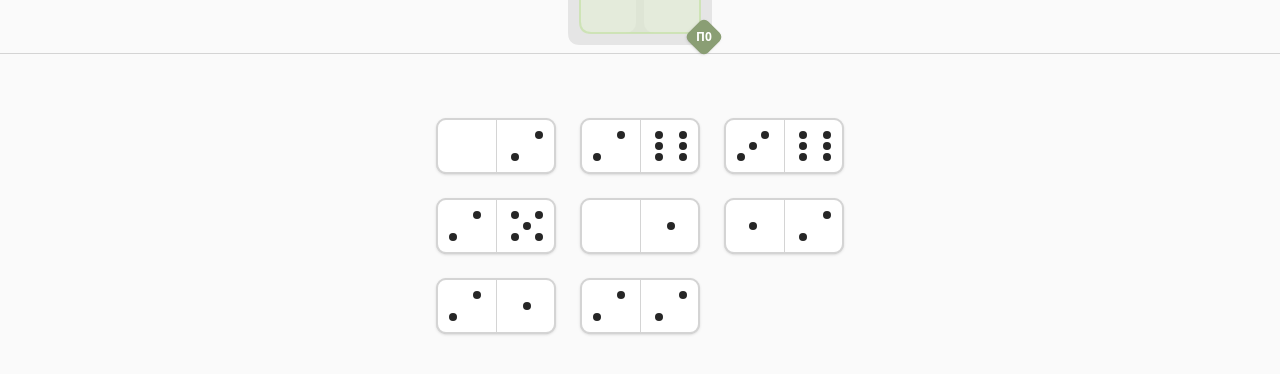
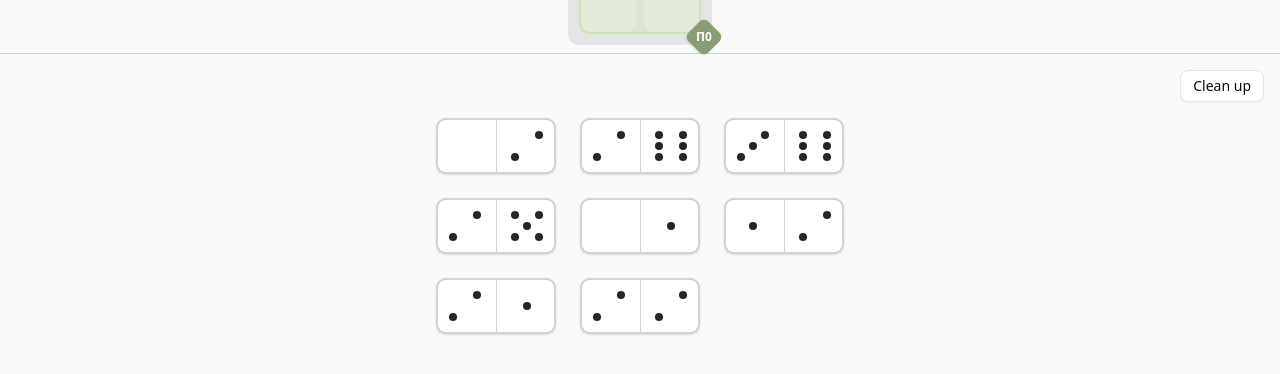
Before and after one commit to nimobeeren/pips-plus, a React (Vite) app: page / in a window 1280 px wide. Both pictures are taken after a click on the button "Play". Shown: the part 466-840 px from the top of the page. Built offline with nearby package versions, Linux system fonts and the light colour scheme.

Commit message:
add clean up button

```diff
--- a/src/components/game-state.ts
+++ b/src/components/game-state.ts
@@ -44,6 +44,7 @@ export type GameAction =
   | { type: "MOVE_CURSOR"; direction: "up" | "down" | "left" | "right" }
   | { type: "CONFIRM_PLACEMENT" }
   | { type: "CANCEL_HELD" }
+  | { type: "CLEAN_UP" }
   | { type: "CLEAR" };
 
 export function initState(puzzle: Puzzle): GameState {
@@ -481,6 +482,26 @@ export function reducer(state: GameState, action: GameAction): GameState {
       return { ...state, heldDominoId: null, keyboardCursor: null };
     }
 
+    case "CLEAN_UP": {
+      const nextDominoes = state.dominoes.map((d) => {
+        if (d.location.type !== "tray") return d;
+        const index = state.puzzle.dominoes.findIndex((pd) => pd.id === d.id);
+        const pos = initialTrayPosition(index);
+        return {
+          ...d,
+          orientation: 0 as Orientation,
+          zOrder: index,
+          location: { type: "tray" as const, x: pos.x, y: pos.y },
+        };
+      });
+      return {
+        ...state,
+        dominoes: nextDominoes,
+        heldDominoId: null,
+        keyboardCursor: null,
+      };
+    }
+
     case "CLEAR": {
       const nextDominoes = state.dominoes.map((d, i) => {
         const pos = initialTrayPosition(
--- a/src/components/game.tsx
+++ b/src/components/game.tsx
@@ -210,6 +210,10 @@ export function Game({ puzzle, name, backTo }: GameProps) {
       timerRunningRef.current = true;
     }
   }, [name, puzzleResult]);
+
+  const handleCleanUp = useCallback(() => {
+    dispatch({ type: "CLEAN_UP" });
+  }, []);
 
   const computeTrayLayout = useCallback(() => {
     const fallback = trayDimensions(puzzle.dominoes.length);
@@ -566,6 +570,7 @@ export function Game({ puzzle, name, backTo }: GameProps) {
           onDominoKeyDown={handleDominoKeyDown}
           heldDominoId={state.heldDominoId}
           trayOffsetX={trayLayout.offsetX}
+          onCleanUp={handleCleanUp}
         />
       </div>
 
--- a/src/components/tray.tsx
+++ b/src/components/tray.tsx
@@ -1,3 +1,4 @@
+import { Button } from "@/components/ui/button";
 import type { DominoState, Puzzle } from "@/types";
 import { forwardRef } from "react";
 import { DOMINO_SIZE, DOMINO_SPAN, Domino } from "./domino";
@@ -36,6 +37,7 @@ interface TrayProps {
   onDominoKeyDown: (id: string, e: React.KeyboardEvent) => void;
   heldDominoId: string | null;
   trayOffsetX: number;
+  onCleanUp: () => void;
 }
 
 export const Tray = forwardRef<HTMLDivElement, TrayProps>(function Tray(
@@ -48,6 +50,7 @@ export const Tray = forwardRef<HTMLDivElement, TrayProps>(function Tray(
     onDominoKeyDown,
     heldDominoId,
     trayOffsetX,
+    onCleanUp,
   },
   ref,
 ) {
@@ -113,6 +116,15 @@ export const Tray = forwardRef<HTMLDivElement, TrayProps>(function Tray(
           </div>
         );
       })}
+
+      {/* Clean up button */}
+      {trayDominoes.length > 0 && (
+        <div className="absolute" style={{ top: 0, right: 0 }}>
+          <Button variant="outline" size="sm" onClick={onCleanUp}>
+            Clean up
+          </Button>
+        </div>
+      )}
     </div>
   );
 });
```
